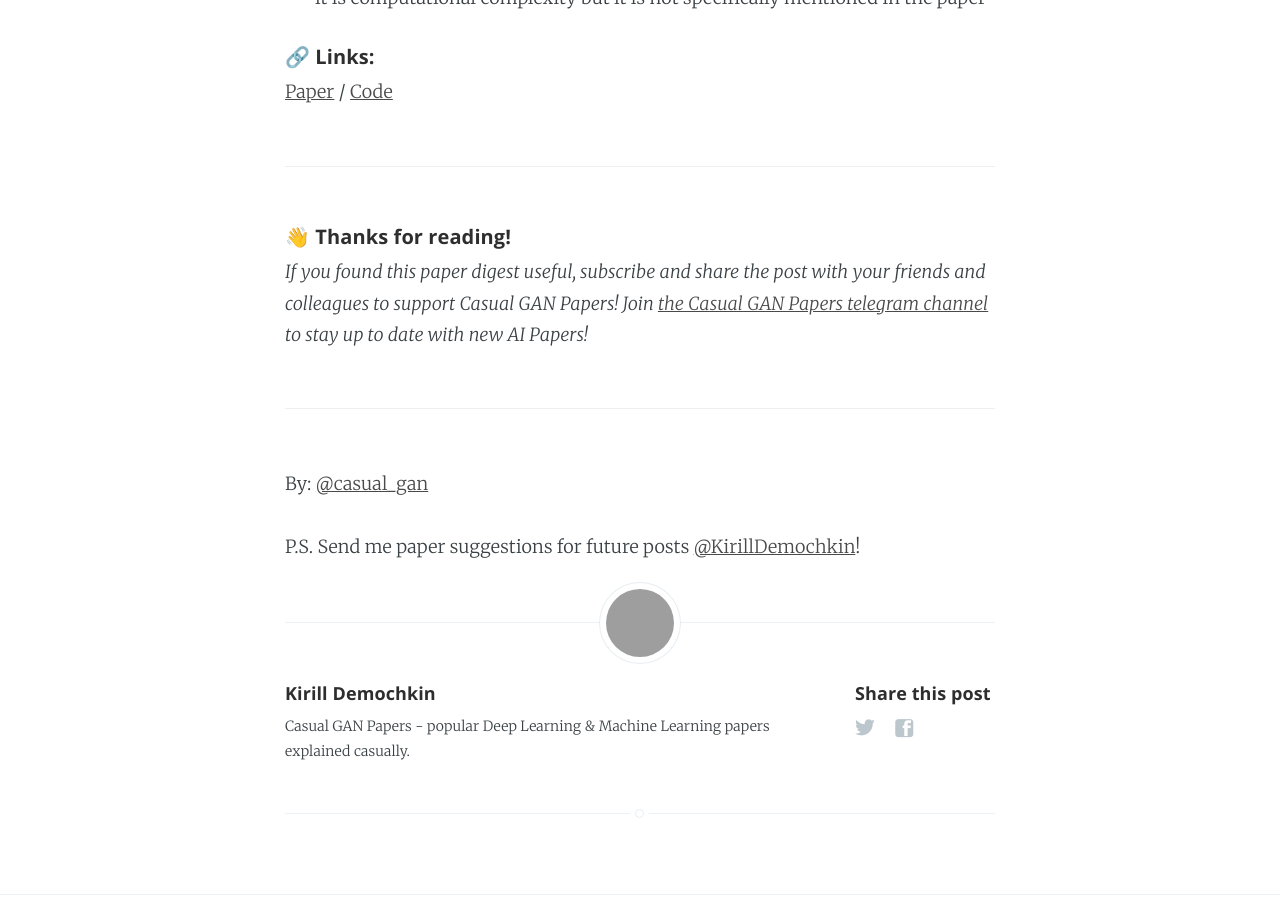
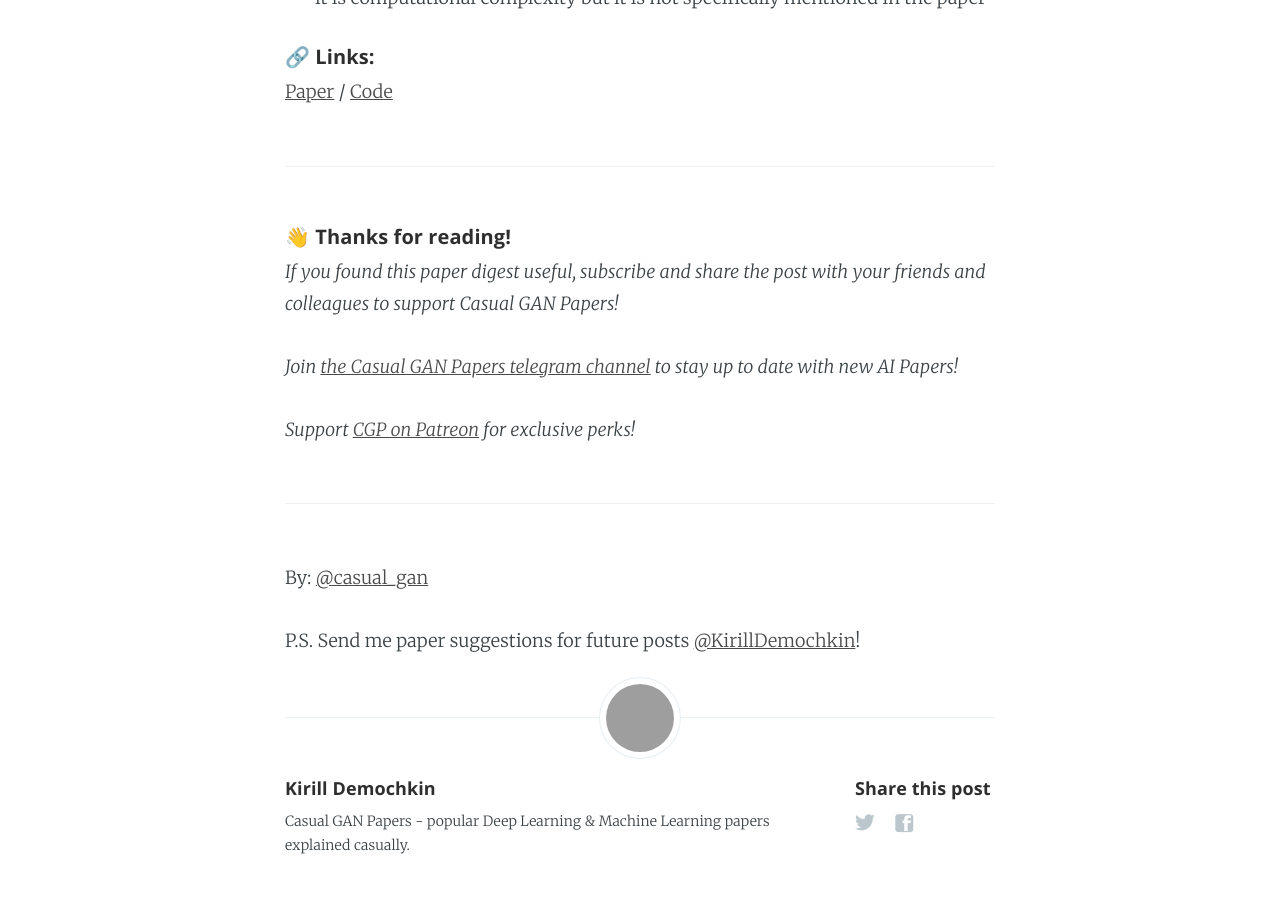
Before and after one commit to KirillDemochkin/kirilldemochkin.github.io, a Jekyll site: the page built from _posts/2021-7-8-GIRAFFE.md, in a window 1280 px wide and 900 px high, scrolled down 2953 px. Built offline with Jekyll 4.4.1, drawn with Linux system fonts in a browser that asks for light colours; a script that is not in the unit is left out; grey boxes are pictures that could not be loaded.

Commit message:
posters updated

```diff
--- a/_posts/2021-7-8-GIRAFFE.md
+++ b/_posts/2021-7-8-GIRAFFE.md
@@ -59,8 +59,11 @@ The low resolution feature map from step 2 is processed by a convolutional netwo
 ***
 
 ##### 👋 Thanks for reading!
-*If you found this paper digest useful, subscribe and share the post with your friends and colleagues to support Casual GAN Papers!
-Join [the Casual GAN Papers telegram channel](https://t.me/joinchat/KeutnzlvetRkZGZi) to stay up to date with new AI Papers!*
+*If you found this paper digest useful, subscribe and share the post with your friends and colleagues to support Casual GAN Papers!*
+
+*Join [the Casual GAN Papers telegram channel](https://t.me/joinchat/KeutnzlvetRkZGZi) to stay up to date with new AI Papers!*
+
+*Support [CGP on Patreon](https://www.patreon.com/casual_gan) for exclusive perks!*
 
 ***
 
```
Also changed, not shown: 1 other file.
